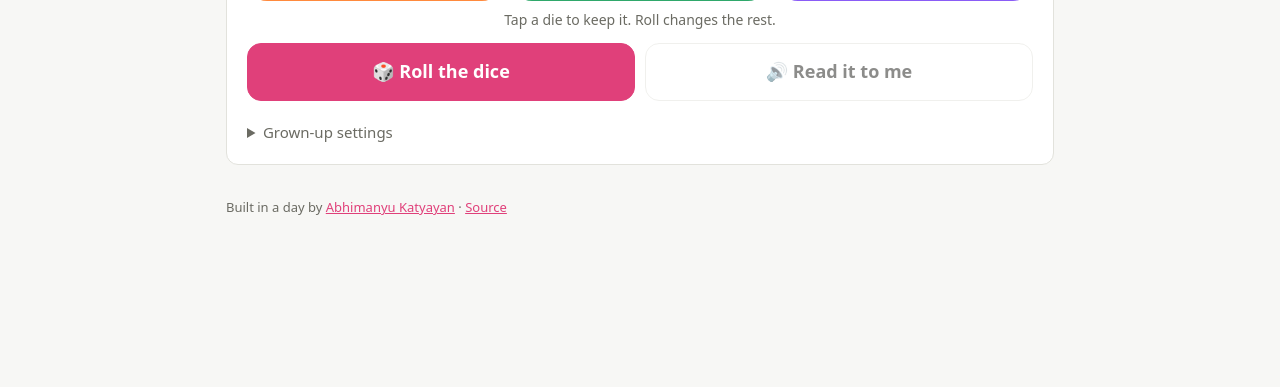
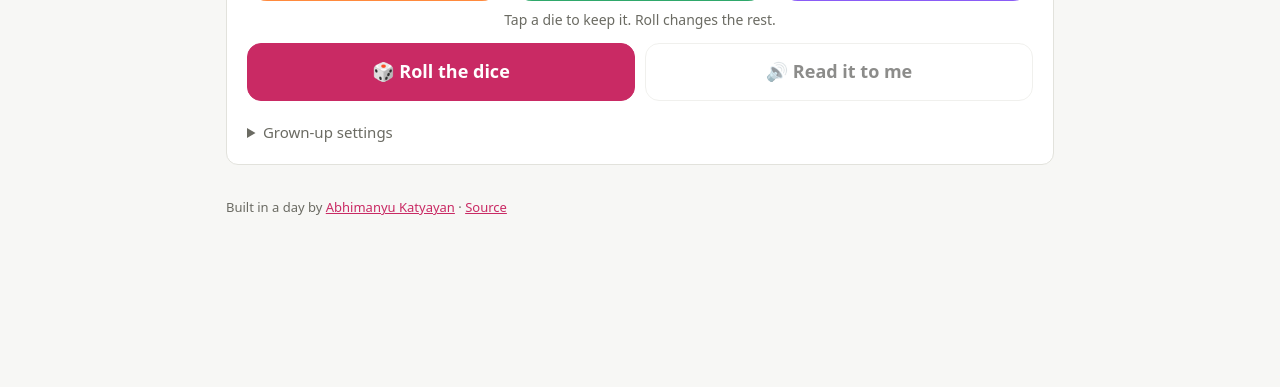
Before and after one commit to August85/ship100, a plain HTML site: page days/020-story-dice/index.html in a window 1280 px wide. Shown: the part 413-800 px from the top of the page. Drawn offline with Linux system fonts and the light colour scheme.

Commit message:
day 20: Story Dice contrast fix
Co-Authored-By: Claude Opus 5.5 <noreply@anthropic.com>

```diff
--- a/days/020-story-dice/style.css
+++ b/days/020-story-dice/style.css
@@ -34,9 +34,9 @@ label { display: grid; gap: 4px; font-size: 14px; color: var(--muted); }
 .grid { display: grid; grid-template-columns: repeat(auto-fit, minmax(220px, 1fr)); gap: 12px; }
 
 /* ---------- Story Dice ---------- */
-:root { --hero: #ff8a3d; --place: #2fa86b; --problem: #8a5cf6; --accent: #e0407a; }
-@media (prefers-color-scheme: dark) { :root:not([data-theme="light"]) { --accent: #ff6fa0; } }
-:root[data-theme="dark"] { --accent: #ff6fa0; }
+:root { --hero: #ff8a3d; --place: #2fa86b; --problem: #8a5cf6; --accent: #c92a64; --accent-ink: #fff; }
+@media (prefers-color-scheme: dark) { :root:not([data-theme="light"]) { --accent: #ff6fa0; --accent-ink: #1b0a12; } }
+:root[data-theme="dark"] { --accent: #ff6fa0; --accent-ink: #1b0a12; }
 .dice { display: grid; grid-template-columns: repeat(3, 1fr); gap: 10px; }
 .die { --c: var(--hero); position: relative; display: grid; justify-items: center; gap: 2px; padding: 12px 6px 14px;
   border: 3px solid var(--c); border-radius: 20px; background: color-mix(in srgb, var(--c) 10%, var(--surface));
@@ -61,7 +61,7 @@ label { display: grid; gap: 4px; font-size: 14px; color: var(--muted); }
 .actions { display: grid; grid-template-columns: 1fr 1fr; gap: 10px; }
 button.big { font-size: 18px; padding: 14px 10px; border-radius: 14px; font-weight: 650; }
 button:disabled { opacity: .5; cursor: default; }
-button.primary { background: var(--accent); border-color: var(--accent); color: #fff; }
+button.primary { background: var(--accent); border-color: var(--accent); color: var(--accent-ink); }
 .story { margin-top: 20px; padding: 18px; border-radius: 16px; background: var(--surface-2); }
 .story h2 { margin: 0 0 8px; font-size: 22px; }
 .starter { font-size: 20px; line-height: 1.6; margin: 0 0 12px; }
```
Also changed, not shown: 1 other file.
